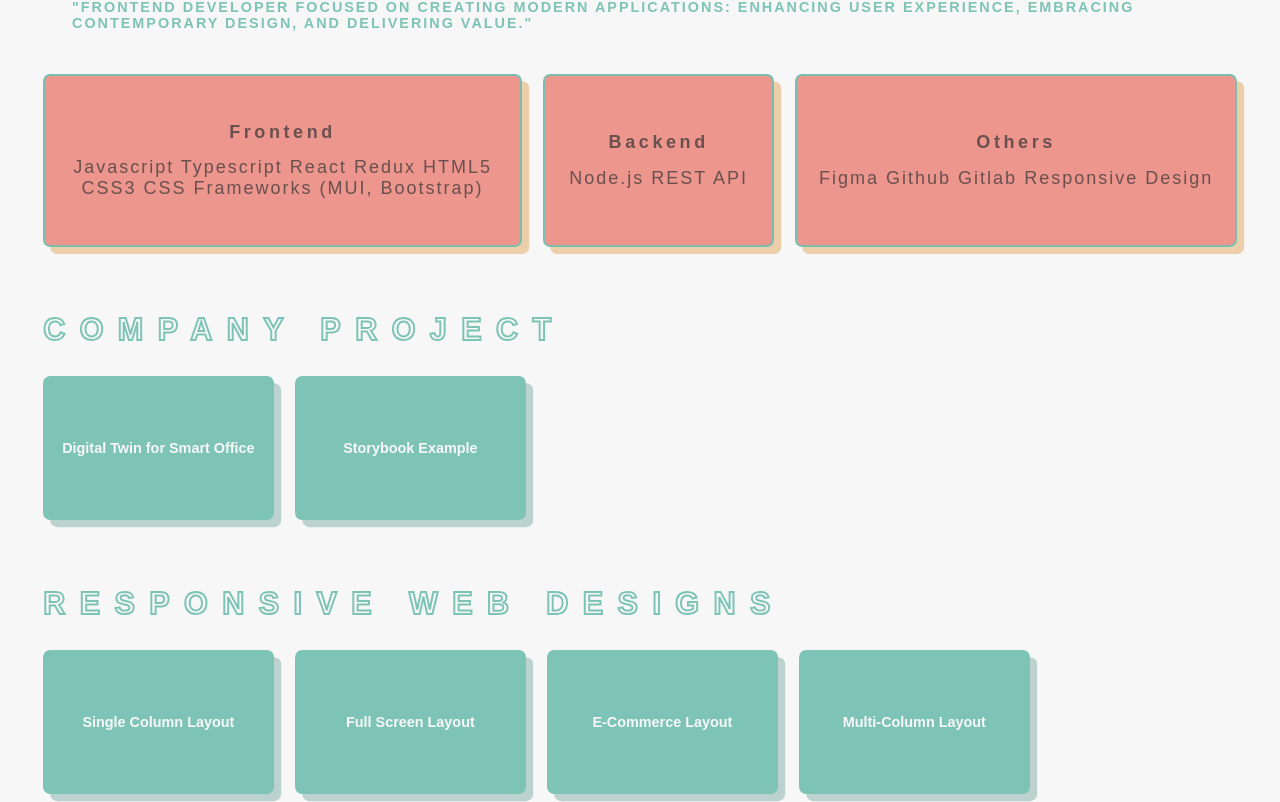
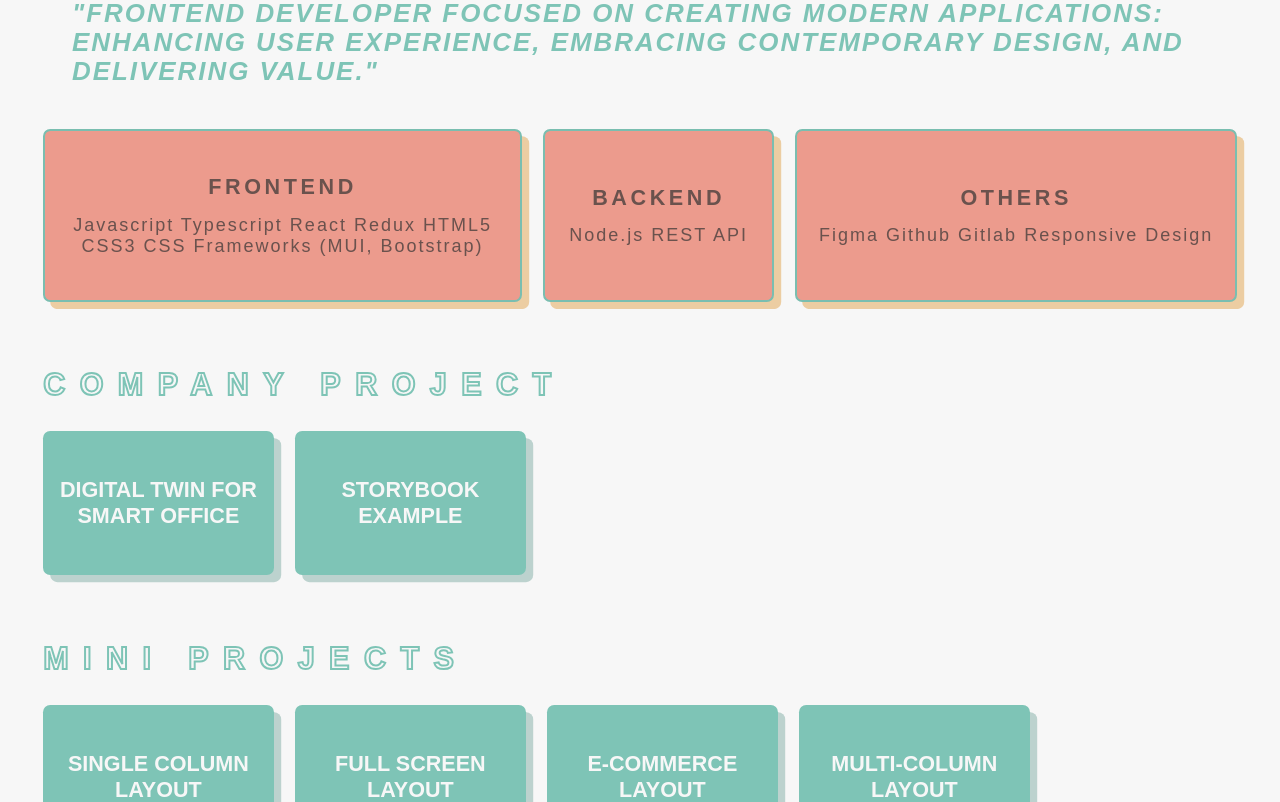
Before and after one commit to makiyo-ronkko/makiyo-app, a React (Create React App) app: page / in a window 1280 px wide. Shown: the part 938-1740 px from the top of the page. Built offline with nearby package versions, Linux system fonts and the light colour scheme.

Commit message:
develop: chore: delete unused classNames

```diff
--- a/src/components/Main/Body.tsx
+++ b/src/components/Main/Body.tsx
@@ -52,9 +52,7 @@ export const Body = () => {
 			<Skills />
 			<CompanyProject />
 			<div className={`${Styles.projectWrapper} ${Styles.paddingBottom}`}>
-				<p className={`${Styles.description} ${Styles.subTitle}`}>
-					Responsive Web Designs
-				</p>
+				<p className={Styles.subTitle}>Mini Projects</p>
 				<div
 					className={Styles.projectContainer}
 					ref={sliderRef}
@@ -72,7 +70,7 @@ export const Body = () => {
 							>
 								<div className={`${Styles.project}`}>
 									<button className={Styles.projectButton}>
-										<b className={Styles.text}>{project.name}</b>
+										<b className={Styles.projectTitle}>{project.name}</b>
 									</button>
 								</div>
 							</Link>
--- a/src/components/Main/CompanyProject.tsx
+++ b/src/components/Main/CompanyProject.tsx
@@ -5,14 +5,14 @@ import { Link } from 'react-router-dom';
 export const CompanyProject = () => {
 	return (
 		<div className={Styles.projectWrapper}>
-			<p className={`${Styles.description} ${Styles.subTitle}`}>
-				Company project
-			</p>
+			<p className={Styles.subTitle}>Company project</p>
 			<div className={Styles.projectContainer}>
 				<Link to='company-project' className={Styles.link}>
-					<div className={`${Styles.project}`}>
+					<div className={Styles.project}>
 						<button className={Styles.projectButton}>
-							<b className={Styles.text}>Digital Twin for Smart Office</b>
+							<b className={Styles.projectTitle}>
+								Digital Twin for Smart Office
+							</b>
 						</button>
 					</div>
 				</Link>
@@ -22,9 +22,9 @@ export const CompanyProject = () => {
 					target='_blank'
 					rel='noreferrer'
 				>
-					<div className={`${Styles.project}`}>
+					<div className={Styles.project}>
 						<button className={Styles.projectButton}>
-							<b className={Styles.text}>Storybook Example</b>
+							<b className={Styles.projectTitle}>Storybook Example</b>
 						</button>
 					</div>
 				</a>
--- a/src/components/Main/Skills.tsx
+++ b/src/components/Main/Skills.tsx
@@ -5,15 +5,15 @@ export const Skills = () => {
 	return (
 		<div className={Styles.skillWrapper}>
 			<div>
-				<p className={`${Styles.description} ${Styles.subTitle}`}>About me</p>
-				<p className={`${Styles.summary} ${Styles.fontStyle}`}>
+				<p className={Styles.subTitle}>About me</p>
+				<p className={`${Styles.summary} ${Styles.fontStyleItalic}`}>
 					"Frontend Developer Focused on Creating Modern Applications: Enhancing
 					User Experience, Embracing Contemporary Design, and Delivering Value."
 				</p>
 			</div>
 			<div className={Styles.cardContainer}>
 				<div className={Styles.card}>
-					<p className={`${Styles.text} ${Styles.textLetterSpace}`}>
+					<p className={`${Styles.projectTitle} ${Styles.textLetterSpace}`}>
 						<b>Frontend</b>
 					</p>
 					<p>
@@ -22,13 +22,13 @@ export const Skills = () => {
 					</p>
 				</div>
 				<div className={Styles.card}>
-					<p className={`${Styles.text} ${Styles.textLetterSpace}`}>
+					<p className={`${Styles.projectTitle} ${Styles.textLetterSpace}`}>
 						<b>Backend</b>
 					</p>
 					<p>Node.js REST API</p>
 				</div>
 				<div className={Styles.card}>
-					<p className={`${Styles.text} ${Styles.textLetterSpace}`}>
+					<p className={`${Styles.projectTitle} ${Styles.textLetterSpace}`}>
 						<b>Others</b>
 					</p>
 					<p>Figma Github Gitlab Responsive Design</p>
--- a/src/components/Main/index.tsx
+++ b/src/components/Main/index.tsx
@@ -15,7 +15,7 @@ export const MainStyle = () => {
 				<Body />
 			</div>
 			<div
-				className={`${Styles.gradient2} ${Styles.section} ${Styles.container} ${Styles.padding}`}
+				className={`${Styles.gradient2} ${Styles.section} ${Styles.container} ${Styles.paddingXXL}`}
 			>
 				<Contact />
 			</div>
```
